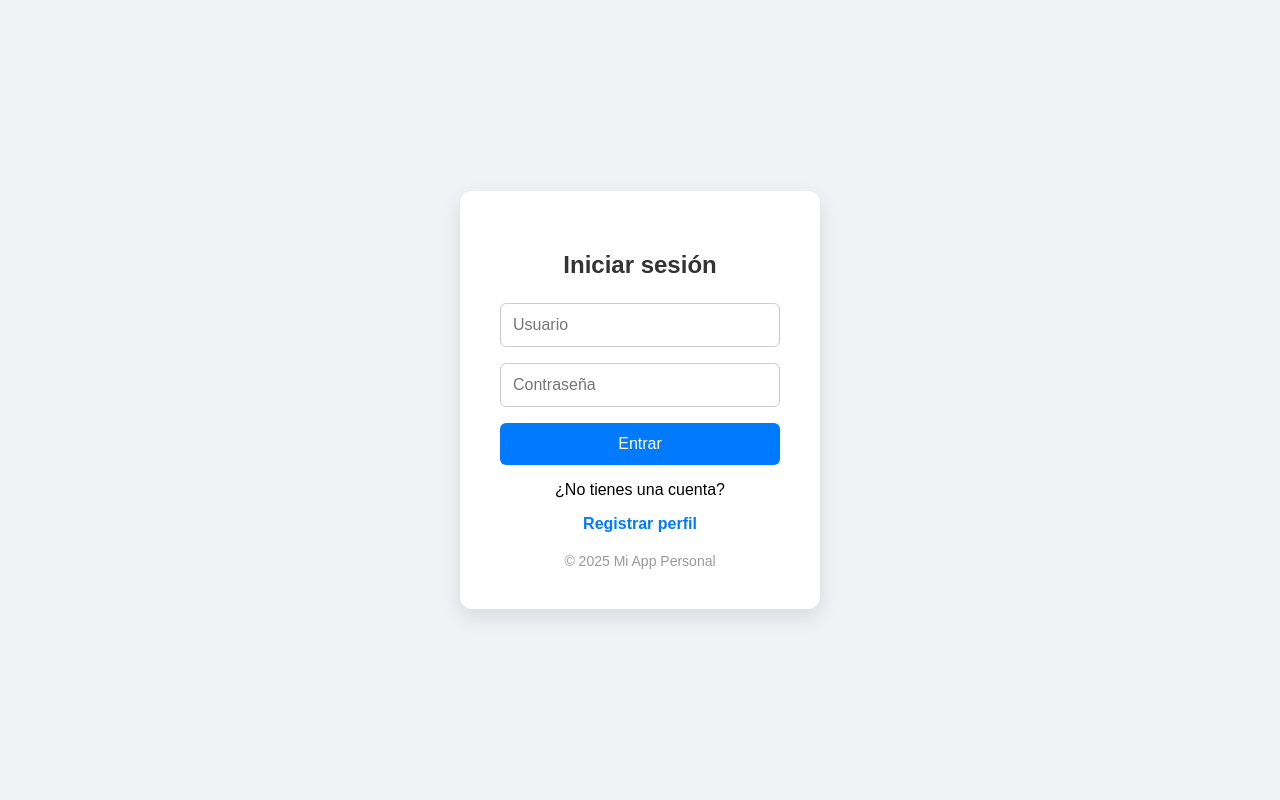
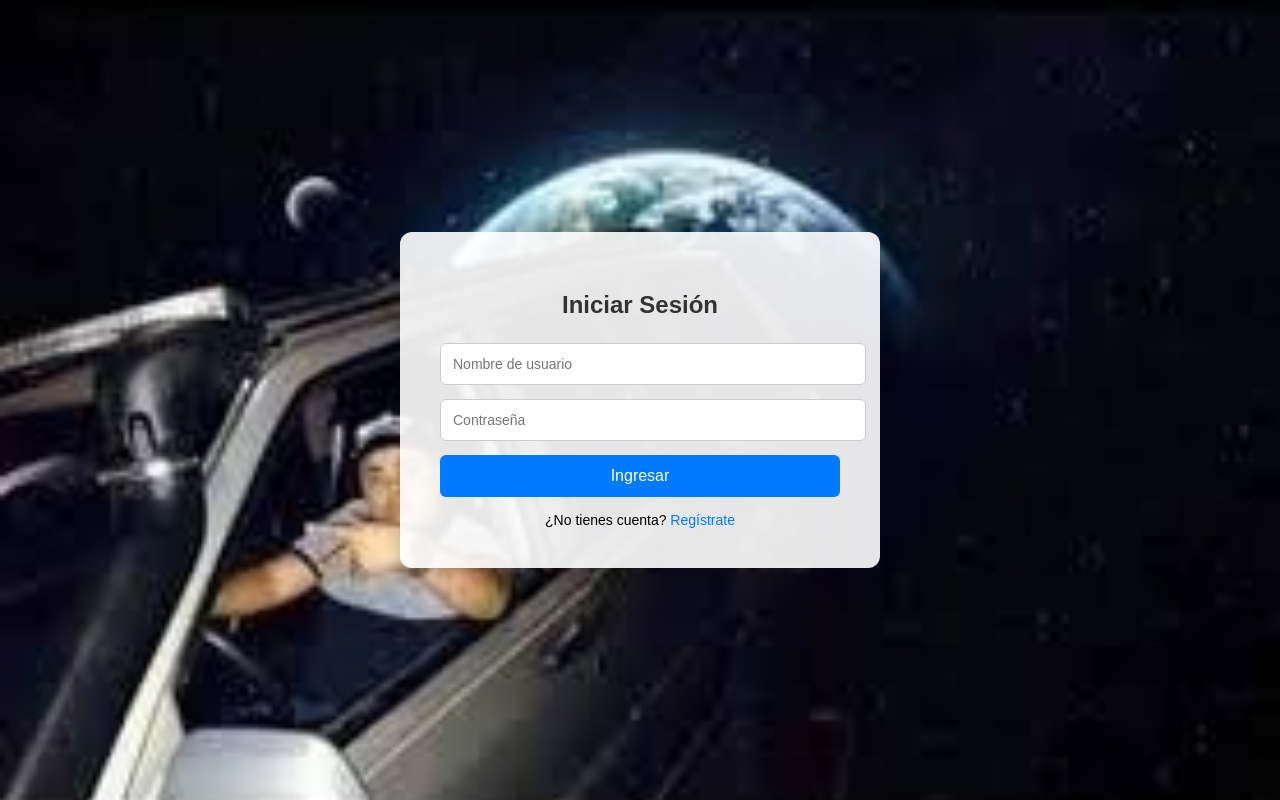
Before and after one commit to Yukhio/landing_page, a Flask app: page /login in a window 1280 px wide. Run offline with Flask 3, Linux system fonts and the light colour scheme.

Commit message:
add(login): Se agrega background al login

```diff
--- a/templates/login.html
+++ b/templates/login.html
@@ -2,51 +2,46 @@
 <html lang="es">
 
 <head>
-    <meta charset="UTF-8">
-    <meta name="viewport" content="width=device-width, initial-scale=1.0">
-    <title>Iniciar sesión</title>
+    <meta charset="UTF-8" />
+    <meta name="viewport" content="width=device-width, initial-scale=1.0" />
+    <title>Iniciar Sesión</title>
     <style>
-        * {
-            box-sizing: border-box;
-        }
-
         body {
             margin: 0;
-            padding: 0;
             font-family: Arial, sans-serif;
-            background: #f0f2f5;
             height: 100vh;
             display: flex;
             justify-content: center;
             align-items: center;
+            background: url("{{ url_for('static', filename='img/images/background_login.jpeg') }}") no-repeat center center fixed;
+            background-size: cover;
         }
 
         .login-container {
-            background: white;
+            background: rgba(255, 255, 255, 0.9);
             padding: 40px;
             border-radius: 12px;
-            box-shadow: 0 8px 20px rgba(0, 0, 0, 0.1);
+            box-shadow: 0 8px 20px rgba(0, 0, 0, 0.2);
             width: 100%;
-            max-width: 360px;
+            max-width: 400px;
         }
 
-        .login-container h2 {
+        h2 {
+            text-align: center;
             margin-bottom: 24px;
-            text-align: center;
             color: #333;
         }
 
-        .login-container input[type="text"],
-        .login-container input[type="password"] {
+        form input {
             width: 100%;
             padding: 12px;
-            margin-bottom: 16px;
+            margin-bottom: 14px;
             border: 1px solid #ccc;
             border-radius: 6px;
-            font-size: 16px;
+            font-size: 14px;
         }
 
-        .login-container button {
+        form button {
             width: 100%;
             padding: 12px;
             background-color: #007BFF;
@@ -58,32 +53,25 @@
             transition: background-color 0.3s ease;
         }
 
-        .login-container button:hover {
+        form button:hover {
             background-color: #0056b3;
         }
 
         .error {
             color: red;
+            text-align: center;
             margin-top: 10px;
-            text-align: center;
-        }
-
-        .footer {
-            margin-top: 20px;
-            text-align: center;
-            font-size: 14px;
-            color: #999;
         }
 
         .register-link {
             text-align: center;
             margin-top: 15px;
+            font-size: 14px;
         }
 
         .register-link a {
             color: #007BFF;
             text-decoration: none;
-            font-weight: bold;
         }
 
         .register-link a:hover {
@@ -93,33 +81,24 @@
 </head>
 
 <body>
+
     <div class="login-container">
-        <h2>Iniciar sesión</h2>
+        <h2>Iniciar Sesión</h2>
         <form method="POST">
-            <input type="text" name="username" placeholder="Usuario" required>
+            <input type="text" name="username" placeholder="Nombre de usuario" required>
             <input type="password" name="password" placeholder="Contraseña" required>
-            <button type="submit">Entrar</button>
-            <div class="register-link">
-                <p>¿No tienes una cuenta?</p>
-                <a href="{{ url_for('registro') }}">Registrar perfil</a>
-            </div>
+            <button type="submit">Ingresar</button>
         </form>
+
         {% if mensaje %}
-        <div class="alert" style="
-                background-color: #d4edda;
-                color: #155724;
-                padding: 10px;
-                border-radius: 6px;
-                margin-bottom: 20px;
-                text-align: center;
-                border: 1px solid #c3e6cb;
-            ">
-            {{ mensaje }}
-        </div>
+        <div class="error">{{ mensaje }}</div>
         {% endif %}
 
-        <div class="footer">© {{ now().year }} Mi App Personal</div>
+        <div class="register-link">
+            ¿No tienes cuenta? <a href="{{ url_for('registro') }}">Regístrate</a>
+        </div>
     </div>
+
 </body>
 
 </html>
```
Also changed, not shown: static/img/images/background_login.jpeg (added).
